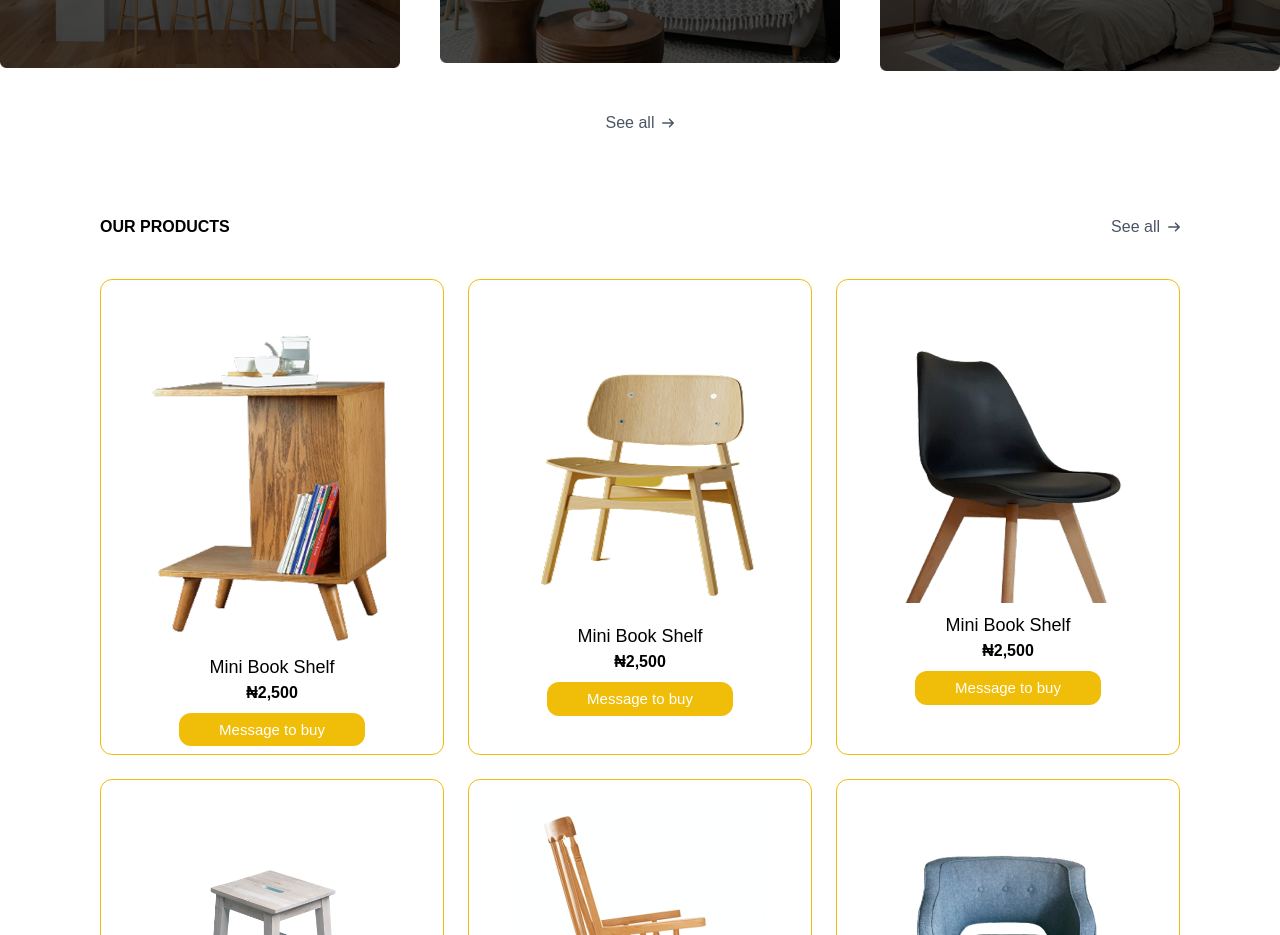
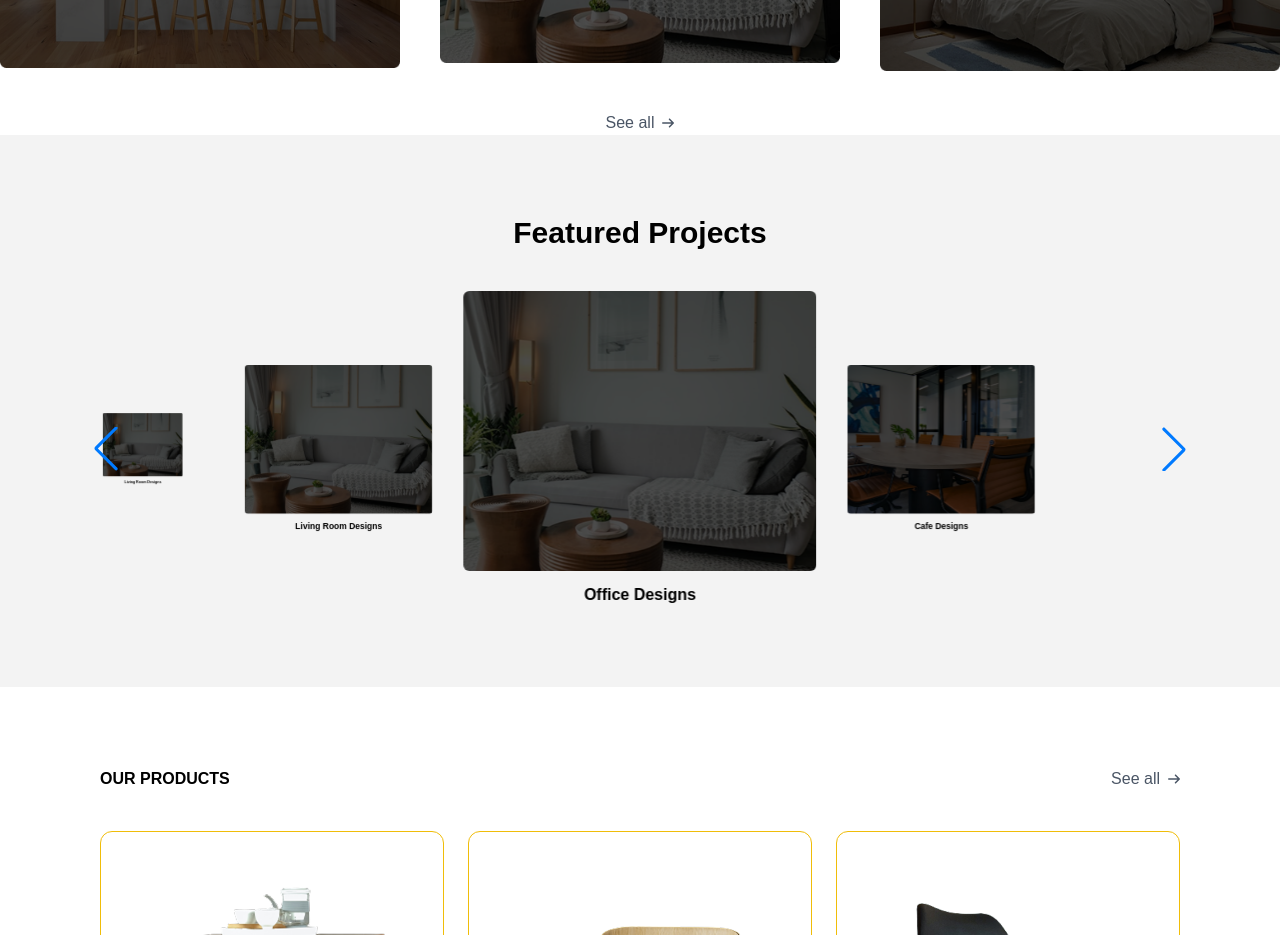
Before and after one commit to Bida3443/Forest-products, a Next.js app: page / in a window 1280 px wide. Shown: the part 1680-2615 px from the top of the page. Built offline with nearby package versions, Linux system fonts and the light colour scheme.

Commit message:
forest products

```diff
--- a/app/page.tsx
+++ b/app/page.tsx
@@ -2,6 +2,7 @@ import Frame from "@/src/components/Frame/Frame";
 import Hero from "@/src/components/Hero/hero";
 import Nav from "@/src/components/Nav/nav";
 import Section from "@/src/components/Section1/Section";
+import Slider from "@/src/components/Section2/Slider";
 import Section3 from "@/src/components/Section3/Section3";
 
 
@@ -12,6 +13,7 @@ export default function Home() {
       <Hero/>
       <Frame/>
       <Section/>
+      <Slider/>
       <Section3/>
     </div>
 
--- a/package.json
+++ b/package.json
@@ -13,7 +13,8 @@
     "next": "16.2.4",
     "react": "19.2.4",
     "react-dom": "19.2.4",
-    "react-icons": "^5.6.0"
+    "react-icons": "^5.6.0",
+    "swiper": "^12.1.3"
   },
   "devDependencies": {
     "@tailwindcss/postcss": "^4",
--- /dev/null
+++ b/src/components/Section2/Slider.tsx
@@ -0,0 +1,80 @@
+// import React from 'react'
+"use client";
+
+import { Swiper, SwiperSlide } from "swiper/react";
+import { Navigation, EffectCoverflow } from "swiper/modules";
+
+
+import "swiper/css";
+import "swiper/css/navigation";
+import "swiper/css/effect-coverflow";
+
+
+const projects = [
+  {
+    title: "Office Designs",
+    image: "/living Room.png",
+  },
+  {
+    title: "Cafe Designs",
+    image: "/office.png",
+  },
+  {
+    title: "Lecture Hall Designs",
+    image: "/Bed Room.png",
+  },
+  {
+    title: "Living Room Designs",
+    image: "/living Room.png",
+  },
+  {
+    title: "Living Room Designs",
+    image: "/living Room.png",
+  },
+];
+
+export default function Slider () {
+  return (
+
+    <section className="py-20 bg-[#f3f3f3]">
+        <h2 className="text-center text-3xl font-bold mb-10 text-black">
+          Featured Projects
+        </h2>
+      <div className="max-w-6xl mx-auto px-4">
+
+
+        <Swiper
+          modules={[Navigation, EffectCoverflow]}
+          navigation
+          centeredSlides={true}
+          slidesPerView={3}
+          loop={true}
+          spaceBetween={30}
+          effect="coverflow"
+          coverflowEffect={{
+            rotate: 0,
+            stretch: 0,
+            depth: 150,
+            modifier: 2,
+            slideShadows: false,
+            scale: 0.85,
+          }}
+          className="mySwiper"
+        >
+          {projects.map((item, index) => (
+            <SwiperSlide key={index}>
+              <div className="text-center">
+                <img
+                  src={item.image}
+                  alt={item.title}
+                  className="w-full h-[280px] object-cover rounded-md"
+                />
+                <h3 className="mt-3 font-semibold text-black">{item.title}</h3>
+              </div>
+            </SwiperSlide>
+          ))}
+        </Swiper>
+      </div>
+    </section>
+  );
+}
```
Also changed, not shown: 1 other file (tests, documents, lock files or other folders).
